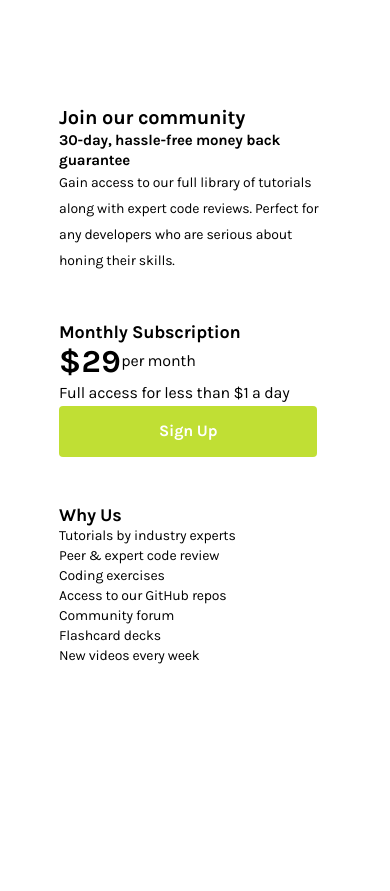
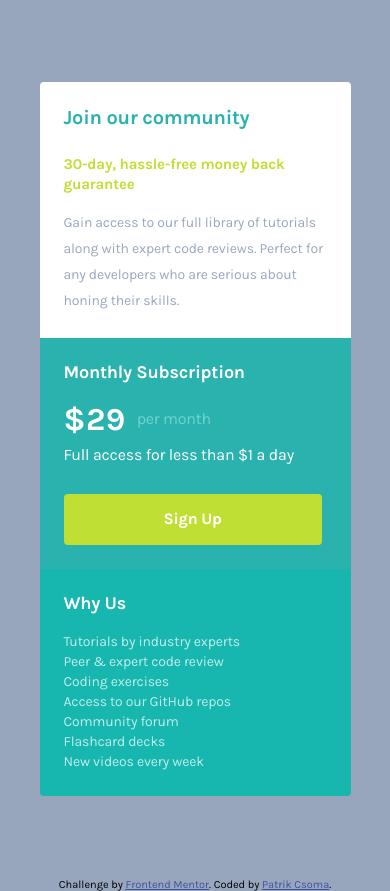
Before and after one commit to csompatt/Single-Price-Grid-Component, a plain HTML site: page index.html in a window 390 px wide. Before the commit the page ends 844 px from the top, so only its background shows below. Drawn offline with Linux system fonts and the light colour scheme.

Commit message:
Finished Project
Finished Project with mobile-first workflow.

```diff
--- a/index.html
+++ b/index.html
@@ -1,33 +1,34 @@
 <!DOCTYPE html>
 <html lang="en">
   <head>
-  <meta charset="UTF-8">
-  <meta name="viewport" content="width=device-width, initial-scale=1.0">
-  <link rel="icon" type="image/png" sizes="32x32" href="./images/favicon-32x32.png">
+    <meta charset="UTF-8" />
+    <meta name="viewport" content="width=device-width, initial-scale=1.0" />
+    <link rel="icon" type="image/png" sizes="32x32" href="./images/favicon-32x32.png" />
     <title>Frontend Mentor | Single Price Grid Component</title>
-  <link rel="preconnect" href="https://fonts.googleapis.com">
-  <link rel="preconnect" href="https://fonts.gstatic.com" crossorigin>
-  <link href="https://fonts.googleapis.com/css2?family=Karla:wght@400;700&display=swap" rel="stylesheet">
-  <link rel="stylesheet" href="styles.css">
-  <!-- Feel free to remove these styles or customise in your own stylesheet 👍 -->
+    <link rel="preconnect" href="https://fonts.googleapis.com" />
+    <link rel="preconnect" href="https://fonts.gstatic.com" crossorigin />
+    <link href="https://fonts.googleapis.com/css2?family=Karla:wght@400;700&display=swap" rel="stylesheet" />
+    <link rel="stylesheet" href="styles.css" />
   </head>
   <body>
     <main class="main-grid">
       <section class="join">
-      <h1>Join our community</h1>
-      <h3>30-day, hassle-free money back guarantee</h3>
-      <p>Gain access to our full library of tutorials along with expert code reviews.
-        Perfect for any developers who are serious about honing their skills.</p>
+        <h1 class="headline weight-700">Join our community</h1>
+        <h3 class="sub-headline weight-700">30-day, hassle-free money back guarantee</h3>
+        <p class="weight-400 join-p">
+          <span class="line-break">Gain access to our full library of tutorials along with expert code reviews. </span>
+          <span class="line-break">Perfect for any developers who are serious about honing their skills.</span>
+        </p>
       </section>
-    <section class="subscription">
-      <h2>Monthly Subscription</h2>
-      <p><span class="price">&dollar;29</span>per month</p>
-      <p>Full access for less than &dollar;1 a day</p>
-      <a class="btn" href="#">Sign Up</a>
+      <section class="subscription white">
+        <h2 class="second-headline weight-700">Monthly Subscription</h2>
+        <p class="weight-400 subscription-p"><span class="price weight-700 white">&dollar;29</span>per month</p>
+        <p class="weight-400 subscription-p">Full access for less than &dollar;1 a day</p>
+        <a role="button" class="btn weight-700 white" href="#">Sign Up</a>
       </section>
-    <section class="why-us">
-      <h2>Why Us</h2>
-      <ul class="list">
+      <section class="why-us white">
+        <h2 class="second-headline weight-700">Why Us</h2>
+        <ul class="list weight-400">
           <li>Tutorials by industry experts</li>
           <li>Peer &amp; expert code review</li>
           <li>Coding exercises</li>
@@ -38,12 +39,8 @@
         </ul>
       </section>
     </main>
-
-<!--   <footer>
-    <p class="attribution">
-      Challenge by <a href="https://www.frontendmentor.io?ref=challenge" target="_blank">Frontend Mentor</a>.
-      Coded by <a href="#">Your Name Here</a>.
-    </p>
-  </footer> -->
+    <footer class="footer">
+      <p class="attribution">Challenge by <a href="https://www.frontendmentor.io?ref=challenge" target="_blank">Frontend Mentor</a>. Coded by <a href="https://github.com/csompatt?tab=repositories">Patrik Csoma</a>.</p>
+    </footer>
   </body>
 </html>
--- a/styles.css
+++ b/styles.css
@@ -1,6 +1,3 @@
-/* .attribution { font-size: 11px; text-align: center; }
-.attribution a { color: hsl(228, 45%, 44%); } */
-
 * {
   border: 0;
   outline: 0;
@@ -18,10 +15,11 @@ html {
 
 body {
   width: 100vw;
+  background: rgb(152, 166, 189);
 }
 
 .main-grid {
-  width: 82%;
+  width: 19.4375rem;
   margin: 5.14rem auto;
   display: grid;
   gap: 0;
@@ -29,18 +27,71 @@ body {
     "one"
     "two"
     "three";
+  overflow: hidden;
 }
 
 .join {
   grid-area: one;
+  background: rgb(255, 255, 255);
+  color: rgb(154, 167, 190);
+}
+
+.headline {
+  font-size: 1.25rem; /* 20px */
+  line-height: 1.46125rem;
+  letter-spacing: -0.015625rem;
+  color: rgb(42, 178, 175);
+}
+
+.sub-headline {
+  font-size: 0.9375rem;
+  letter-spacing: -0.011875rem;
+  color: rgb(192, 223, 52);
+  margin: 1.5rem 0 1rem 0;
 }
 
 .subscription {
   grid-area: two;
+  background: rgb(42, 178, 175);
+}
+
+.price {
+  font-size: 2rem;
+  line-height: 2.338rem;
+  letter-spacing: 0.025rem;
+  vertical-align: middle;
+  margin-right: 0.6875rem;
+}
+
+.btn {
+  margin: 1.625rem auto 0 auto;
+  display: inline-block;
+  padding: 1rem 6.25rem;
+  text-decoration: none;
+  background: rgb(192, 223, 52);
+  line-height: 1.16875rem;
+}
+
+.subscription-p:nth-child(2) {
+  color: rgb(112, 212, 208);
+  margin: 1.125rem 0 0.25rem 0;
+}
+
+.subscription-p,
+.btn {
+  font-size: 1rem;
+  letter-spacing: -0.0125rem;
 }
 
 .why-us {
   grid-area: three;
+  background: rgb(23, 183, 176);
+}
+
+.list {
+  list-style-type: none;
+  color: rgb(193, 237, 235);
+  margin-top: 1.125rem;
 }
 
 .join,
@@ -49,84 +100,75 @@ body {
   padding: 1.5rem;
 }
 
-.join h1 {
-  font-size: 1.25rem; /* 20px */
-  line-height: 1.46125rem;
-  letter-spacing: -0.015625rem;
+.main-grid,
+.btn {
+  border-radius: 0.25rem;
 }
 
-.join h1,
-h2,
-h3,
-.price,
-.btn {
+.join-p,
+.subscription-p {
+  line-height: 1.625rem;
+}
+
+.white {
+  color: rgb(255, 255, 255);
+}
+
+.weight-400 {
+  font-weight: 400;
+}
+
+.weight-700 {
   font-weight: 700;
 }
 
-h2 {
-  font-size: 1.125rem; /* 18px */
+.second-headline {
+  font-size: 1.125rem;
   line-height: 1.315rem;
   letter-spacing: -0.01375rem;
 }
 
-h3 {
-  font-size: 0.9375rem; /* 15px */
-  letter-spacing: -0.011875rem;
-}
-
-h3,
+.sub-headline,
 .list {
   line-height: 1.25rem;
 }
 
-.join p,
+.join-p,
 .list {
-  font-size: 0.875rem; /* 14px */
+  font-size: 0.875rem;
   letter-spacing: -0.010625rem;
 }
 
-.join p,
-.subscription p,
-.list {
-  font-weight: 400;
-}
-.join p,
-.subscription p {
-  line-height: 1.625rem; /* 26px */
+.attribution {
+  text-align: center;
+  font-size: 0.6875rem;
 }
 
-.subscription p,
-.btn {
-  font-size: 1rem;
-  letter-spacing: -0.0125rem;
-}
-
-.price {
-  font-size: 2rem; /* 32px */
-  line-height: 2.338rem;
-  letter-spacing: 0.025rem;
-  vertical-align: middle;
-}
-
-.btn {
-  margin: 0 auto;
-  display: inline-block;
-  padding: 1rem 6.25rem;
-  text-decoration: none;
-  color: white;
-  background-color: hsl(71, 73%, 54%);
-  border-radius: 0.25rem;
-  line-height: 1.16875rem;
-}
-
-.list {
-  list-style-type: none;
+.attribution a {
+  color: rgb(62, 82, 163);
 }
 
 @media (min-width: 1024px) {
   .main-grid {
+    width: 39.6875rem;
     grid-template-areas:
       "one one"
       "two three";
+    grid-template-columns: repeat(2, 1fr);
+    grid-template-rows: 13.5rem 1fr;
+  }
+
+  .join,
+  .subscription,
+  .why-us {
+    padding: 2.5rem;
+  }
+
+  .line-break {
+    display: block;
+  }
+
+  .btn {
+    padding: 1rem 5.5625rem;
   }
 }
```
Lines whose indentation alone changed are shown as unchanged.
